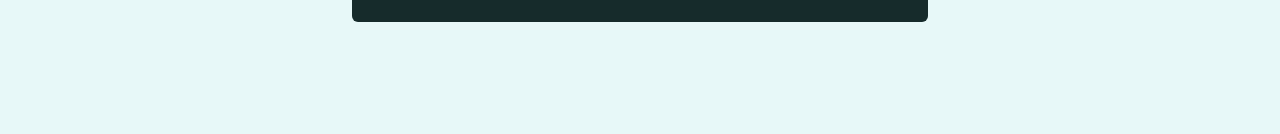
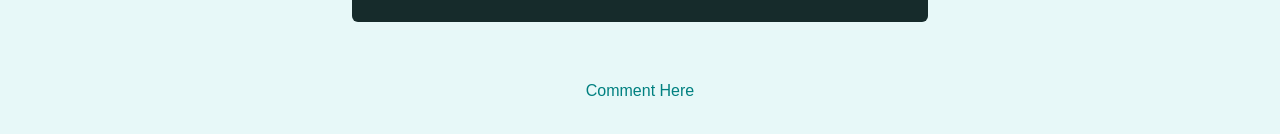
Before and after one commit to yashjain1974/Quotes-Writing, a React (Create React App) app: page /quotes/q1 in a window 1280 px wide. Shown: the part 400-534 px from the top of the page. Built offline with nearby package versions, Linux system fonts and the light colour scheme.

Commit message:
Added nested Routes

```diff
--- a/src/components/quotes/QuoteList.js
+++ b/src/components/quotes/QuoteList.js
@@ -20,7 +20,9 @@
   const isSortingAscending = queryParams.get("sort") === "asc";
   const sortedQuotes = sortQuotes(props.quotes, isSortingAscending);
   const onChangeSorting = () => {
-    history.push("/quotes?sort=" + (isSortingAscending ? "desc" : "asc"));
+    history.push(
+      `${location.pathname}?sort=${isSortingAscending ? "desc" : "asc"}`
+    );
   };
 
   return (
--- a/src/pages/QuoteDetail.js
+++ b/src/pages/QuoteDetail.js
@@ -1,5 +1,5 @@
 import { useParams } from "react-router-dom";
-import { Route } from "react-router-dom";
+import { Route, Link,useRouteMatch } from "react-router-dom";
 import Comments from "../components/comments/Comments";
 import HighlightedQuote from "../components/quotes/HighlightedQuote";
 import NoQuotesFound from "../components/quotes/NoQuotesFound";
@@ -13,6 +13,7 @@
 ];
 const QuoteDetail = () => {
   const paramId = useParams();
+  const match=useRouteMatch();
   const quote = DUMMY_DATA.find((quote) => quote.id === paramId.quoteId);
   if (!quote) {
     return <NoQuotesFound></NoQuotesFound>;
@@ -23,8 +24,18 @@
         text={quote.text}
         author={quote.author}
       ></HighlightedQuote>
+      <Route path={`${match.path}`} exact>
+        <div className="centered">
+          <Link
+            className="btn--flat"
+            to={`${match.url}/comments`}
+          >
+            Comment Here
+          </Link>
+        </div>
+      </Route>
 
-      <Route path={`/quotes/${paramId.quoteId}/comments`}>
+      <Route path={`${match.path}/comments`}>
         <Comments></Comments>
       </Route>
     </section>
```
Also changed, not shown: 1 other file (tests, documents, lock files or other folders).
